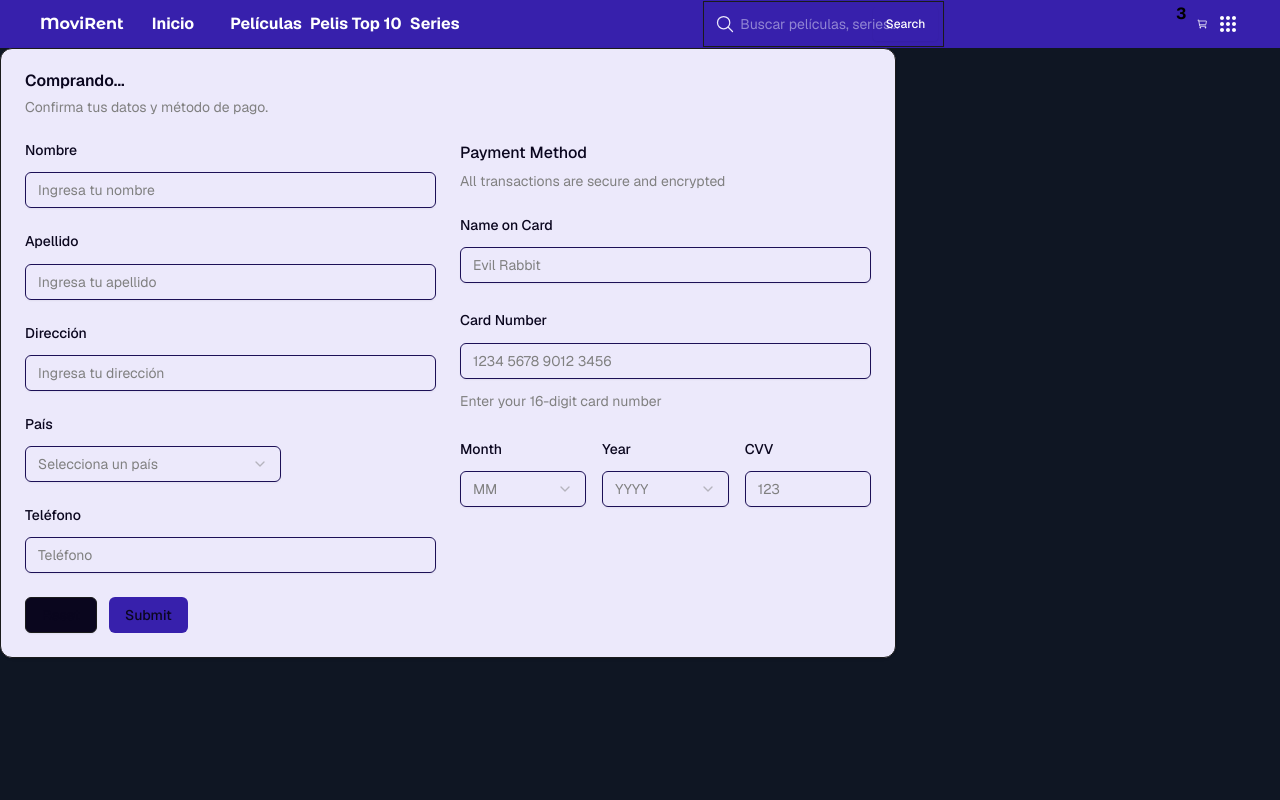
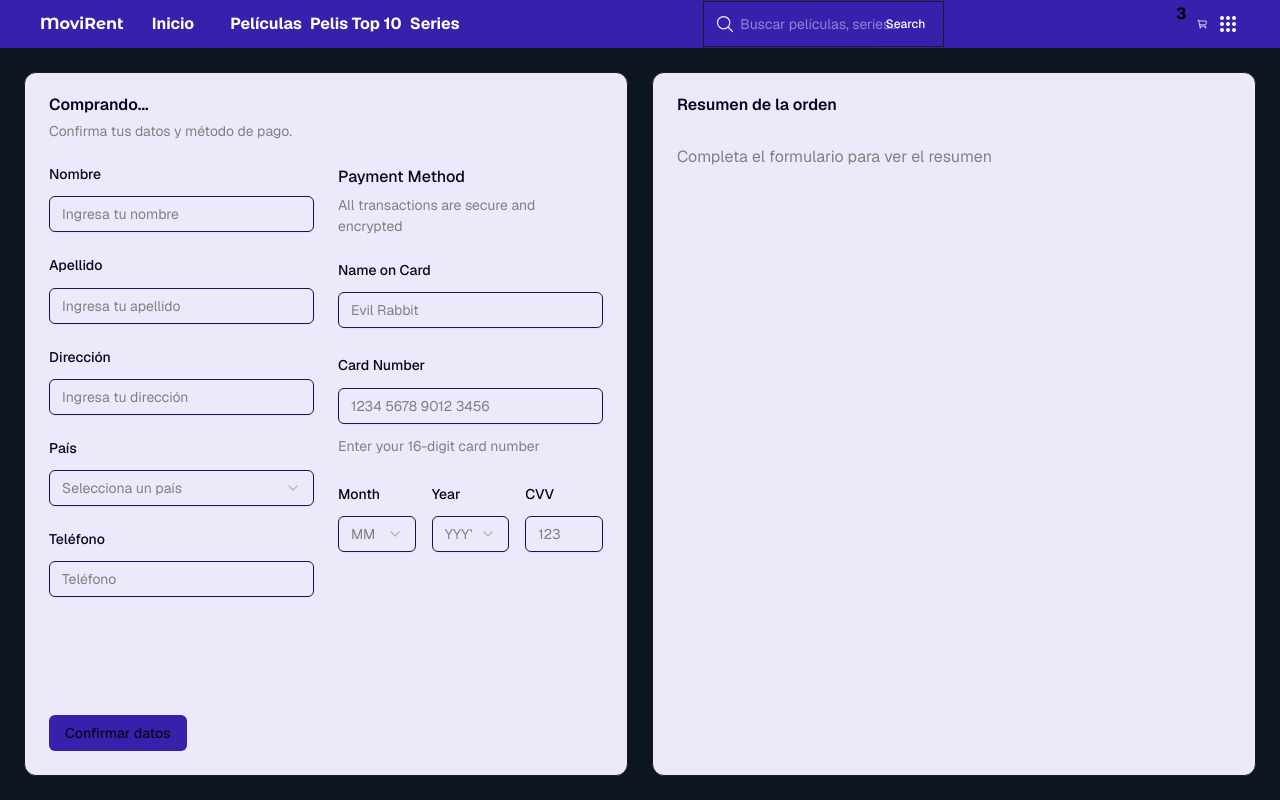
Before and after one commit to Jabuitroon/Renta_Pelis, a Next.js app: page /checkout in a window 1280 px wide. Built offline with nearby package versions, Linux system fonts and the light colour scheme.

Commit message:
Checkout store

```diff
--- a/app/(shop)/checkout/page.tsx
+++ b/app/(shop)/checkout/page.tsx
@@ -1,9 +1,11 @@
 import PaymentCheckouttForm from '@/components/payment-method/form-payment-method'
+import OrderPreview from '@/components/payment-method/OrderPreview'
 
 export default function CheckoutPage() {
   return (
-    <section className=' h-full font-sans bg-[#0f1623]'>
+    <section className=' h-full grid grid-cols-1 lg:grid-cols-2 gap-6 font-sans p-6 bg-[#0f1623]'>
       <PaymentCheckouttForm />
+      <OrderPreview />
     </section>
   )
 }
--- /dev/null
+++ b/components/payment-method/OrderPreview.tsx
@@ -0,0 +1,42 @@
+'use client'
+import { Card, CardContent, CardHeader, CardTitle } from '@/components/ui/card'
+import { useCheckoutStore } from '@/store/checkout.store'
+
+export default function OrderPreview() {
+  const user = useCheckoutStore((state) => state.user)
+
+  if (!user) {
+    return (
+      <Card className='w-full'>
+        <CardHeader>
+          <CardTitle>Resumen de la orden</CardTitle>
+        </CardHeader>
+        <CardContent className='text-muted-foreground'>
+          Completa el formulario para ver el resumen
+        </CardContent>
+      </Card>
+    )
+  }
+
+  return (
+    <Card className='w-full'>
+      <CardHeader>
+        <CardTitle>Resumen de la orden</CardTitle>
+      </CardHeader>
+      <CardContent className='space-y-2 text-sm'>
+        <p>
+          <strong>Nombre:</strong> {user.name} {user.lastname}
+        </p>
+        <p>
+          <strong>Dirección:</strong> {user.address}
+        </p>
+        <p>
+          <strong>País:</strong> {user.country}
+        </p>
+        <p>
+          <strong>Teléfono:</strong> {user.phone}
+        </p>
+      </CardContent>
+    </Card>
+  )
+}
--- a/components/payment-method/form-payment-method.tsx
+++ b/components/payment-method/form-payment-method.tsx
@@ -4,6 +4,8 @@ import { Controller, useForm } from 'react-hook-form'
 import * as z from 'zod'
 import { zodResolver } from '@hookform/resolvers/zod'
 // import { toast } from "sonner"
+
+import { useCheckoutStore } from '@/store/checkout.store'
 
 import { Button } from '@/components/ui/button'
 import {
@@ -29,11 +31,11 @@ import {
   FieldGroup,
   FieldLabel,
   FieldLegend,
-  FieldSeparator,
   FieldSet,
 } from '@/components/ui/field'
 import { Input } from '@/components/ui/input'
 import CountrySelectByContinent from './selector-country'
+import { useUiStore } from '@/store/ui/ui-store'
 
 const onlyLetters = /^[A-Za-zÁÉÍÓÚáéíóúÑñ\s]+$/
 
@@ -60,6 +62,11 @@ const formSchema = z.object({
 })
 
 export default function PaymentCheckouttForm() {
+  const setUser = useCheckoutStore((state) => state.setUser)
+  const isLocked = useUiStore((s) => s.isCheckoutLocked)
+  const lockCheckout = useUiStore((s) => s.lockCheckout)
+  const unlockCheckout = useUiStore((s) => s.unlockCheckout)
+
   const form = useForm<z.infer<typeof formSchema>>({
     resolver: zodResolver(formSchema),
     defaultValues: {
@@ -73,7 +80,8 @@ export default function PaymentCheckouttForm() {
 
   function onSubmit(data: z.infer<typeof formSchema>) {
     console.log(data)
-
+    setUser(data)
+    lockCheckout()
     // toast("You submitted the following values:", {
     //   description: (
     //     <pre className="bg-code text-code-foreground mt-2 w-[320px] overflow-x-auto rounded-md p-4">
@@ -97,7 +105,7 @@ export default function PaymentCheckouttForm() {
         <CardDescription>Confirma tus datos y método de pago.</CardDescription>
       </CardHeader>
 
-      <CardContent>
+      <CardContent className='h-full'>
         <form
           id='form-payment-checkout'
           onSubmit={form.handleSubmit(onSubmit)}
@@ -115,6 +123,7 @@ export default function PaymentCheckouttForm() {
                     </FieldLabel>
                     <Input
                       {...field}
+                      disabled={isLocked}
                       id='form-payment-checkout-name'
                       aria-invalid={fieldState.invalid}
                       placeholder='Ingresa tu nombre'
@@ -136,6 +145,7 @@ export default function PaymentCheckouttForm() {
                     </FieldLabel>
                     <Input
                       {...field}
+                      disabled={isLocked}
                       id='form-payment-checkout-lastname'
                       aria-invalid={fieldState.invalid}
                       placeholder='Ingresa tu apellido'
@@ -157,6 +167,7 @@ export default function PaymentCheckouttForm() {
                     </FieldLabel>
                     <Input
                       {...field}
+                      disabled={isLocked}
                       id='form-payment-checkout-address'
                       aria-invalid={fieldState.invalid}
                       placeholder='Ingresa tu dirección'
@@ -177,6 +188,7 @@ export default function PaymentCheckouttForm() {
                     <CountrySelectByContinent
                       value={field.value}
                       onChange={field.onChange}
+                      disabledSelector={isLocked}
                     />
                     {fieldState.invalid && (
                       <FieldError errors={[fieldState.error]} />
@@ -194,6 +206,7 @@ export default function PaymentCheckouttForm() {
                     </FieldLabel>
                     <Input
                       {...field}
+                      disabled={isLocked}
                       id='form-payment-checkout-phone'
                       placeholder='Teléfono'
                       autoComplete='off'
@@ -205,7 +218,6 @@ export default function PaymentCheckouttForm() {
                 )}
               />
             </FieldSet>
-
           </FieldGroup>
 
           <FieldGroup>
@@ -220,6 +232,7 @@ export default function PaymentCheckouttForm() {
                     Name on Card
                   </FieldLabel>
                   <Input
+                    disabled={isLocked}
                     id='checkout-7j9-card-name-43j'
                     placeholder='Evil Rabbit'
                     required
@@ -230,6 +243,7 @@ export default function PaymentCheckouttForm() {
                     Card Number
                   </FieldLabel>
                   <Input
+                    disabled={isLocked}
                     id='checkout-7j9-card-number-uw1'
                     placeholder='1234 5678 9012 3456'
                     required
@@ -243,7 +257,7 @@ export default function PaymentCheckouttForm() {
                     <FieldLabel htmlFor='checkout-exp-month-ts6'>
                       Month
                     </FieldLabel>
-                    <Select defaultValue=''>
+                    <Select defaultValue='' disabled={isLocked}>
                       <SelectTrigger id='checkout-exp-month-ts6'>
                         <SelectValue placeholder='MM' />
                       </SelectTrigger>
@@ -269,7 +283,7 @@ export default function PaymentCheckouttForm() {
                     <FieldLabel htmlFor='checkout-7j9-exp-year-f59'>
                       Year
                     </FieldLabel>
-                    <Select defaultValue=''>
+                    <Select defaultValue='' disabled={isLocked}>
                       <SelectTrigger id='checkout-7j9-exp-year-f59'>
                         <SelectValue placeholder='YYYY' />
                       </SelectTrigger>
@@ -287,7 +301,12 @@ export default function PaymentCheckouttForm() {
                   </Field>
                   <Field>
                     <FieldLabel htmlFor='checkout-7j9-cvv'>CVV</FieldLabel>
-                    <Input id='checkout-7j9-cvv' placeholder='123' required />
+                    <Input
+                      disabled={isLocked}
+                      id='checkout-7j9-cvv'
+                      placeholder='123'
+                      required
+                    />
                   </Field>
                 </div>
               </FieldGroup>
@@ -295,15 +314,23 @@ export default function PaymentCheckouttForm() {
           </FieldGroup>
         </form>
       </CardContent>
-      <CardFooter >
-        <Field orientation='horizontal'>
-          <Button type='button' variant='outline' onClick={() => form.reset()}>
-            Reset
+      <CardFooter>
+        {isLocked ? (
+          <Button
+            type='button'
+            variant='secondary'
+            onClick={(e) => {
+              e.preventDefault()
+              unlockCheckout()
+            }}
+          >
+            Editar información
           </Button>
+        ) : (
           <Button type='submit' form='form-payment-checkout'>
-            Submit
+            Confirmar datos
           </Button>
-        </Field>
+        )}
       </CardFooter>
     </Card>
   )
--- a/components/payment-method/selector-country.tsx
+++ b/components/payment-method/selector-country.tsx
@@ -8,88 +8,89 @@ import {
   SelectLabel,
   SelectTrigger,
   SelectValue,
-} from "@/components/ui/select"
+} from '@/components/ui/select'
 
 type CountrySelectProps = {
   value?: string
   onChange: (value: string) => void
+  disabledSelector: boolean
 }
-
 
 export default function CountrySelectByContinent({
   value,
   onChange,
+  disabledSelector,
 }: CountrySelectProps) {
   return (
-    <Select value={value} onValueChange={onChange}>
-      <SelectTrigger className="w-full max-w-64">
-        <SelectValue placeholder="Selecciona un país" />
+    <Select value={value} onValueChange={onChange} disabled={disabledSelector}>
+      <SelectTrigger className='w-full'>
+        <SelectValue placeholder='Selecciona un país' />
       </SelectTrigger>
 
       <SelectContent>
         {/* Norteamérica */}
         <SelectGroup>
           <SelectLabel>Norteamérica</SelectLabel>
-          <SelectItem value="CA">Canadá</SelectItem>
-          <SelectItem value="US">Estados Unidos</SelectItem>
-          <SelectItem value="MX">México</SelectItem>
+          <SelectItem value='CA'>Canadá</SelectItem>
+          <SelectItem value='US'>Estados Unidos</SelectItem>
+          <SelectItem value='MX'>México</SelectItem>
         </SelectGroup>
 
         {/* Centroamérica y Caribe */}
         <SelectGroup>
           <SelectLabel>Centroamérica y Caribe</SelectLabel>
-          <SelectItem value="CR">Costa Rica</SelectItem>
-          <SelectItem value="PA">Panamá</SelectItem>
-          <SelectItem value="CU">Cuba</SelectItem>
-          <SelectItem value="DO">República Dominicana</SelectItem>
+          <SelectItem value='CR'>Costa Rica</SelectItem>
+          <SelectItem value='PA'>Panamá</SelectItem>
+          <SelectItem value='CU'>Cuba</SelectItem>
+          <SelectItem value='DO'>República Dominicana</SelectItem>
         </SelectGroup>
 
         {/* Sudamérica */}
         <SelectGroup>
           <SelectLabel>Sudamérica</SelectLabel>
-          <SelectItem value="AR">Argentina</SelectItem>
-          <SelectItem value="BO">Bolivia</SelectItem>
-          <SelectItem value="BR">Brasil</SelectItem>
-          <SelectItem value="CL">Chile</SelectItem>
-          <SelectItem value="CO">Colombia</SelectItem>
-          <SelectItem value="PE">Perú</SelectItem>
+          <SelectItem value='AR'>Argentina</SelectItem>
+          <SelectItem value='BO'>Bolivia</SelectItem>
+          <SelectItem value='BR'>Brasil</SelectItem>
+          <SelectItem value='CL'>Chile</SelectItem>
+          <SelectItem value='CO'>Colombia</SelectItem>
+          <SelectItem value='PE'>Perú</SelectItem>
         </SelectGroup>
 
         {/* Europa */}
         <SelectGroup>
           <SelectLabel>Europa</SelectLabel>
-          <SelectItem value="ES">España</SelectItem>
-          <SelectItem value="FR">Francia</SelectItem>
-          <SelectItem value="DE">Alemania</SelectItem>
-          <SelectItem value="IT">Italia</SelectItem>
-          <SelectItem value="UK">Reino Unido</SelectItem>
+          <SelectItem value='ES'>España</SelectItem>
+          <SelectItem value='FR'>Francia</SelectItem>
+          <SelectItem value='DE'>Alemania</SelectItem>
+          <SelectItem value='IT'>Italia</SelectItem>
+          <SelectItem value='UK'>Reino Unido</SelectItem>
         </SelectGroup>
 
         {/* África */}
         <SelectGroup>
           <SelectLabel>África</SelectLabel>
-          <SelectItem value="ZA">Sudáfrica</SelectItem>
-          <SelectItem value="NG">Nigeria</SelectItem>
-          <SelectItem value="EG">Egipto</SelectItem>
-          <SelectItem value="MA">Marruecos</SelectItem>
+          <SelectItem value='ZA'>Sudáfrica</SelectItem>
+          <SelectItem value='NG'>Nigeria</SelectItem>
+          <SelectItem value='EG'>Egipto</SelectItem>
+          <SelectItem value='MA'>Marruecos</SelectItem>
         </SelectGroup>
 
         {/* Asia */}
         <SelectGroup>
           <SelectLabel>Asia</SelectLabel>
-          <SelectItem value="CN">China</SelectItem>
-          <SelectItem value="IN">India</SelectItem>
-          <SelectItem value="JP">Japón</SelectItem>
-          <SelectItem value="KR">Corea del Sur</SelectItem>
-          <SelectItem value="ID">Indonesia</SelectItem>
+          <SelectItem value='CN'>China</SelectItem>
+          <SelectItem value='IN'>India</SelectItem>
+          <SelectItem value='JP'>Japón</SelectItem>
+          <SelectItem value='KR'>Corea del Sur</SelectItem>
+          <SelectItem value='ID'>Indonesia</SelectItem>
         </SelectGroup>
 
         {/* Oceanía */}
         <SelectGroup>
           <SelectLabel>Oceanía</SelectLabel>
-          <SelectItem value="AU">Australia</SelectItem>
-          <SelectItem value="NZ">Nueva Zelanda</SelectItem>
-          <SelectItem value="FJ">Fiyi</SelectItem>
+          <SelectItem value='AU'>Australia</SelectItem>
+          <SelectItem value='NZ'>Nueva Zelanda</SelectItem>
+          <SelectItem value='FJ'>Fiyi</SelectItem>
         </SelectGroup>
       </SelectContent>
     </Select>
--- a/store/ui/ui-store.tsx
+++ b/store/ui/ui-store.tsx
@@ -2,14 +2,24 @@ import { create } from 'zustand'
 
 interface UiState {
   isSideMenuOpen: boolean
+  isCheckoutLocked: boolean
+
   openSideMenu: () => void
   closeSideMenu: () => void
   toggleSideMenu: () => void
+
+  lockCheckout: () => void
+  unlockCheckout: () => void
 }
 
 export const useUiStore = create<UiState>((set) => ({
   isSideMenuOpen: false,
+  isCheckoutLocked: false,
+
   openSideMenu: () => set({ isSideMenuOpen: true }),
   closeSideMenu: () => set({ isSideMenuOpen: false }),
   toggleSideMenu: () => set((s) => ({ isSideMenuOpen: !s.isSideMenuOpen })),
+
+  lockCheckout: () => set({ isCheckoutLocked: true }),
+  unlockCheckout: () => set({ isCheckoutLocked: false }),
 }))
```
Also changed, not shown: store/checkout.store.ts (added, +21 -0 lines).
